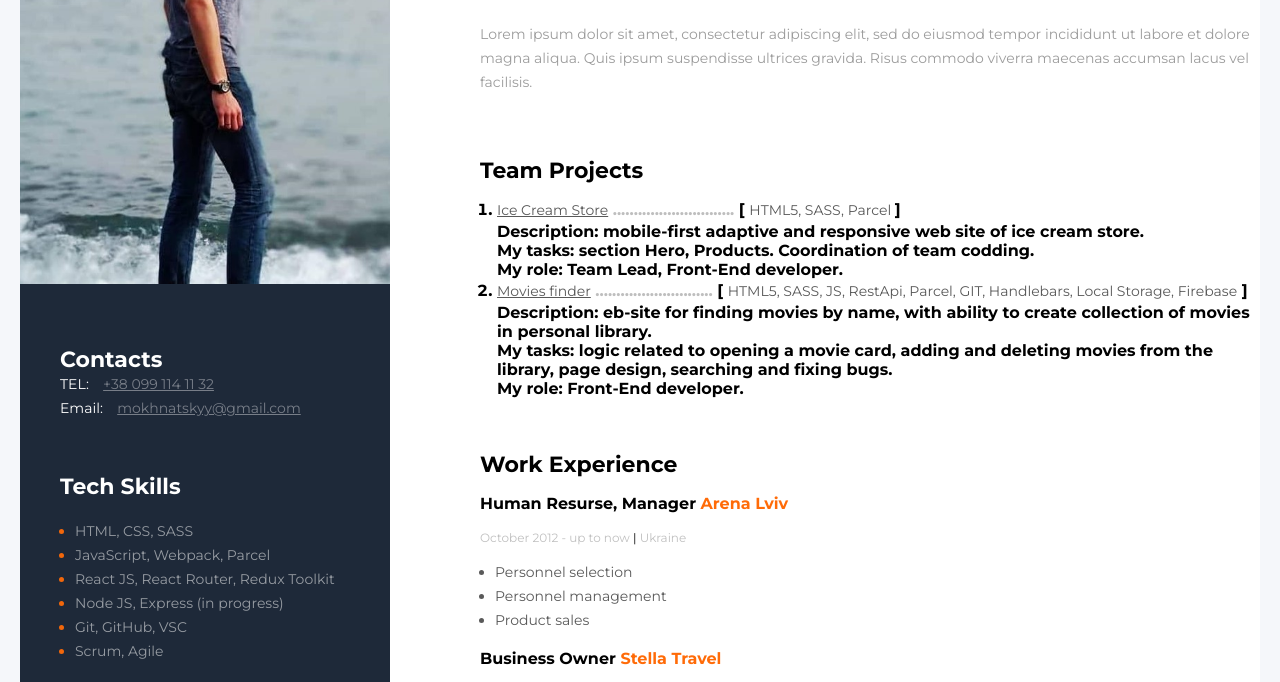
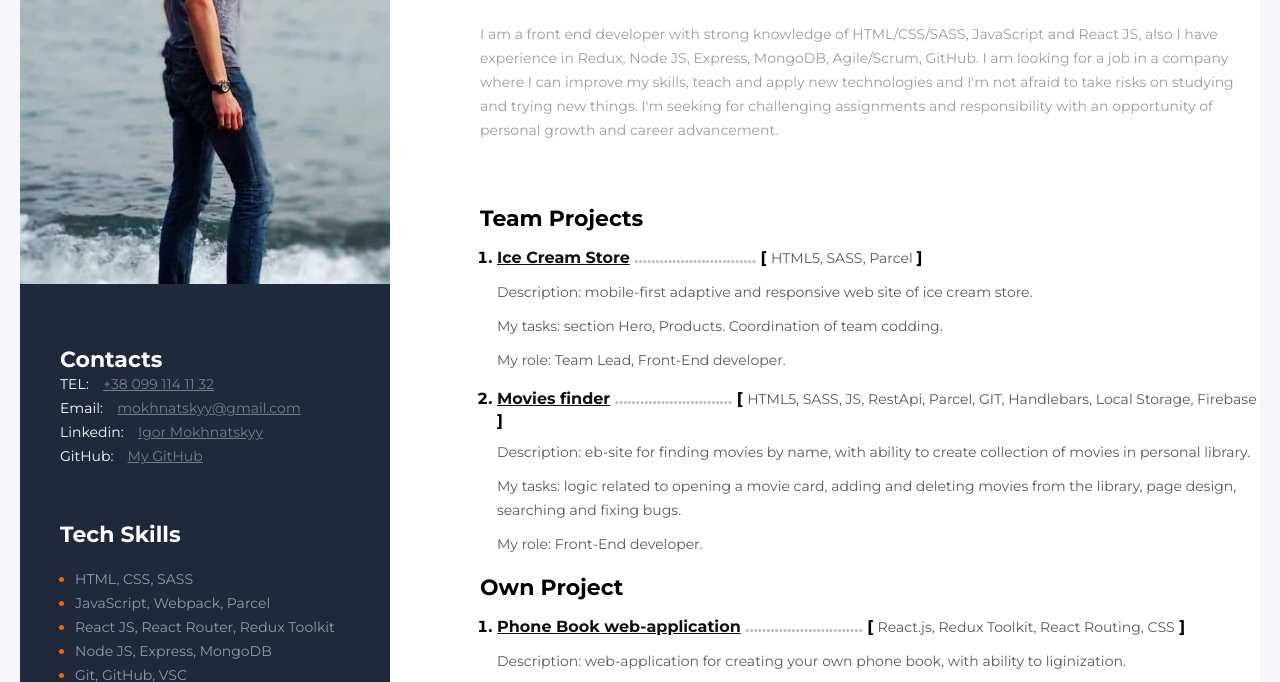
Before and after one commit to gigorko1993/Resume, a plain HTML site: page index.html in a window 1280 px wide. Shown: the part 270-952 px from the top of the page. Drawn offline with Linux system fonts and the light colour scheme.

Commit message:
finished resume

```diff
--- a/css/style.css
+++ b/css/style.css
@@ -4,7 +4,7 @@
   box-sizing: border-box;
 }
 body {
-    font-family: 'Montserrat', sans-serif;
+  font-family: "Montserrat", sans-serif;
   background-color: #f5f7fa;
   padding: 20px;
 }
@@ -19,7 +19,7 @@ body {
   padding-top: 40px;
   padding-bottom: 40px;
 }
-.myphoto{
+.myphoto {
   width: 370px;
 }
 .about-me-container {
@@ -27,7 +27,6 @@ body {
   padding-left: 90px;
   padding-bottom: 110px;
   padding-top: 110px;
-
 }
 .contact-cotainer {
   margin-top: 60px;
@@ -39,19 +38,19 @@ body {
   margin-left: 40px;
   margin-right: 40px;
 }
-.cantact-title{
+.cantact-title {
   color: #ffffff;
   font-size: 22px;
   font-weight: 700;
   line-height: 24px;
 }
-.cantact-link{
+.cantact-link {
   color: #787e88;
   font-size: 14px;
   font-weight: 400;
   line-height: 24px;
 }
-.contacts-link-type{
+.contacts-link-type {
   color: #fff;
   font-size: 14px;
   font-weight: 400;
@@ -67,117 +66,119 @@ body {
   margin-bottom: 20px;
 }
 .tech-skills-item {
-    color:#f2670b;
+  color: #f2670b;
   font-size: 14px;
   font-weight: 400;
   line-height: 24px;
   margin-left: 15px;
 }
-.tech-skills-text{
+.tech-skills-text {
   color: #969ba2;
 }
-.soft-skills-container{
+.soft-skills-container {
   margin-top: 50px;
   margin-left: 40px;
   margin-right: 40px;
 }
-.soft-skills-title{
+.soft-skills-title {
   font-size: 22px;
   font-weight: 700;
   line-height: 24px;
   color: #fff;
   margin-bottom: 20px;
 }
-.soft-skills-item{
-    color:#f2670b;
+.soft-skills-item {
+  color: #f2670b;
   font-size: 14px;
   font-weight: 400;
   line-height: 24px;
   margin-left: 15px;
 }
-.soft-skills-text{
+.soft-skills-text {
   color: #838992;
 }
-.required-job{
+.required-job {
   font-size: 14px;
   font-weight: 700;
   line-height: 24px;
   margin-bottom: 24px;
 }
-.about-me-name{
+.about-me-name {
   font-size: 45px;
   font-weight: 700;
   line-height: 89px;
 }
-.about-me-description{
-    color:#9c9c9c;
+.about-me-description {
+  color: #9c9c9c;
   font-size: 14px;
   font-weight: 400;
   line-height: 24px;
   margin-top: 25px;
-
-
 }
-.about-me-info{
+.about-me-info {
   margin-bottom: 65px;
 }
-.about-me-project{
+.about-me-project {
   margin-bottom: 55px;
 }
-.about-me-title{
+.about-me-title {
   font-size: 22px;
   font-weight: 700;
   line-height: 24px;
   margin-bottom: 15px;
+  margin-top: 20px;
 }
-.projects{
+.projects {
   font-size: 22px;
   font-weight: 700;
   line-height: 24px;
   margin-bottom: 10px;
 }
-.my-projects{
+.my-projects {
   font-weight: 700;
   margin-left: 17px;
 }
-.project-link{
-    color: #595959;
-    font-size: 14px;
-    font-weight: 400;
+.my-projects + .my-projects {
+  margin-top: 15px;
+}
+.project-link {
+  color: #111010;
+  font-size: 16px;
+  font-weight: 700;
   line-height: 24px;
 }
-.tech-name{
+.tech-name {
+  margin-top: 10px;
   font-size: 14px;
   font-weight: 400;
   line-height: 24px;
   color: #595959;
 }
-.dots{
+.dots {
   color: #bebebe;
 }
-.company-name{
+.company-name {
   font-size: 16px;
   font-weight: 700;
   line-height: 24px;
   margin-bottom: 10px;
-
 }
-.company-attribute{
+.company-attribute {
   font-size: 16px;
   font-weight: 700;
   line-height: 24px;
   color: #ff6b08;
 }
-.company-job-time{
+.company-job-time {
   font-size: 12px;
   font-weight: 400;
   line-height: 24px;
   color: #c0c0c0;
 }
-.company-job-time-line{
+.company-job-time-line {
   color: #000000;
 }
-.job-responsibility{
+.job-responsibility {
   color: #595959;
   font-size: 14px;
   font-weight: 400;
@@ -186,16 +187,17 @@ body {
   margin-bottom: 15px;
   margin-top: 10px;
 }
-.about-me-education{
+.about-me-education {
   margin-top: 55px;
 }
-.name-university{
+.name-university {
   color: #ff6b08;
   font-size: 16px;
   font-weight: 700;
   line-height: 24px;
+  margin-top: 15px;
 }
-.univesity-learning{
+.univesity-learning {
   font-size: 14px;
   font-weight: 700;
   line-height: 24px;
--- a/index.html
+++ b/index.html
@@ -30,6 +30,20 @@
               >mokhnatskyy@gmail.com</a
             >
           </div>
+          <div>
+            <span class="contacts-link-type">Linkedin:</span>
+            <a
+              class="cantact-link"
+              href="https://www.linkedin.com/in/mokhnatskyy/"
+              >Igor Mokhnatskyy</a
+            >
+          </div>
+          <div>
+            <span class="contacts-link-type">GitHub:</span>
+            <a class="cantact-link" href="https://github.com/gigorko1993"
+              >My GitHub</a
+            >
+          </div>
         </div>
         <!--Tech Skills-->
         <div class="tech-skills-container">
@@ -47,9 +61,7 @@
               >
             </li>
             <li class="tech-skills-item">
-              <span class="tech-skills-text"
-                >Node JS, Express (in progress)</span
-              >
+              <span class="tech-skills-text">Node JS, Express, MongoDB</span>
             </li>
             <li class="tech-skills-item">
               <span class="tech-skills-text">Git, GitHub, VSC</span>
@@ -69,8 +81,6 @@
             <li>
               <span class="soft-skills-text">A Positive Attitude</span>
             </li>
-              <span class="soft-skills-text">Problem-Solving Skills</span>
-            </li>
             <li>
               <span class="soft-skills-text">Perform Under Pressure</span>
             </li>
@@ -84,10 +94,14 @@
           <h2 class="required-job">Front-End Developer</h2>
           <h1 class="about-me-name">Igor Mokhnatskyy</h1>
           <p class="about-me-description">
-            Lorem ipsum dolor sit amet, consectetur adipiscing elit, sed do
-            eiusmod tempor incididunt ut labore et dolore magna aliqua. Quis
-            ipsum suspendisse ultrices gravida. Risus commodo viverra maecenas
-            accumsan lacus vel facilisis.
+            I am a front end developer with strong knowledge of HTML/CSS/SASS,
+            JavaScript and React JS, also I have experience in Redux, Node JS,
+            Express, MongoDB, Agile/Scrum, GitHub. I am looking for a job in a
+            company where I can improve my skills, teach and apply new
+            technologies and I'm not afraid to take risks on studying and trying
+            new things. I'm seeking for challenging assignments and
+            responsibility with an opportunity of personal growth and career
+            advancement.
           </p>
         </div>
 
@@ -104,14 +118,14 @@
                 <span class="tech-name">HTML5, SASS, Parcel </span>
                 <b>]</b></span
               >
-              <p>
+              <p class="tech-name">
                 Description: mobile-first adaptive and responsive web site of
                 ice cream store.
               </p>
-              <p>
+              <p class="tech-name">
                 My tasks: section Hero, Products. Coordination of team codding.
               </p>
-              <p>My role: Team Lead, Front-End developer.</p>
+              <p class="tech-name">My role: Team Lead, Front-End developer.</p>
             </li>
             <li class="my-projects">
               <a class="project-link" href="https://bit.ly/3oD9bti"
@@ -126,31 +140,38 @@
                 >
                 <b>]</b></span
               >
-              <p>
+              <p class="tech-name">
                 Description: eb-site for finding movies by name, with ability to
                 create collection of movies in personal library.
               </p>
-              <p>
+              <p class="tech-name">
                 My tasks: logic related to opening a movie card, adding and
                 deleting movies from the library, page design, searching and
                 fixing bugs.
               </p>
-              <p>My role: Front-End developer.</p>
+              <p class="tech-name">My role: Front-End developer.</p>
             </li>
           </ol>
-          <!-- <h3 class="about-me-title">Own Projects</h3>
+          <h3 class="about-me-title">Own Project</h3>
           <ol>
             <li class="my-projects">
-              <a class="project-link" href="https://kidslike.goit.co.ua/"
-                >https://kidslike.goit.co.ua/</a
+              <a class="project-link" href="https://bit.ly/3C8UL7j"
+                >Phone Book web-application</a
               >
               <span class="dots">............................</span>
               <span
-                ><b>[</b> <span class="tech-name">React.js, Node.js</span>
+                ><b>[</b>
+                <span class="tech-name"
+                  >React.js, Redux Toolkit, React Routing, CSS</span
+                >
                 <b>]</b></span
               >
+              <p class="tech-name">
+                Description: web-application for creating your own phone book,
+                with ability to liginization.
+              </p>
             </li>
-          </ol> -->
+          </ol>
         </div>
 
         <!--my work experience-->
@@ -207,6 +228,20 @@
             <li>Fulfillment of sales targets</li>
           </ul>
         </div>
+        <div>
+          <h4 class="company-name">
+            Manager, builder <span class="company-attribute">Deck Helmet</span>
+          </h4>
+          <span class="company-job-time">
+            May 2012 - September 2012
+            <span class="company-job-time-line">|</span> USA
+          </span>
+          <ul class="job-responsibility">
+            <li>Managing of work process in construction of deck</li>
+            <li>Renovation and building of deck</li>
+            <li>Purchase of materials, payment control</li>
+          </ul>
+        </div>
         <!--My Education-->
         <div class="about-me-education">
           <h3 class="about-me-title">Education</h3>
```
Lines whose indentation alone changed are shown as unchanged.
